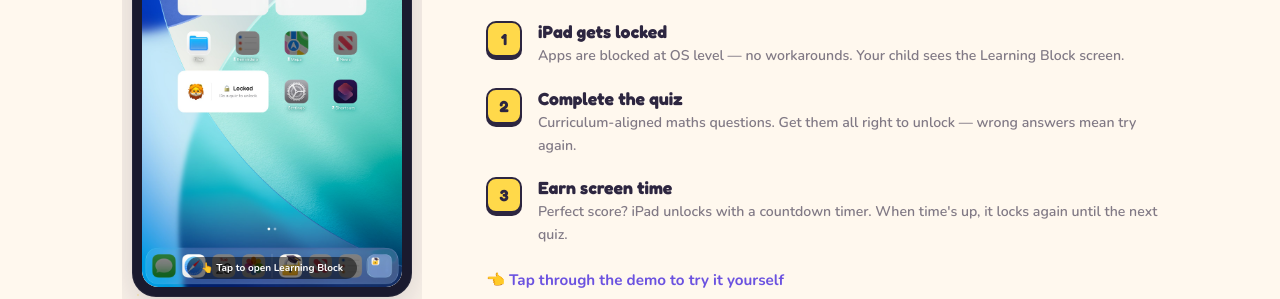
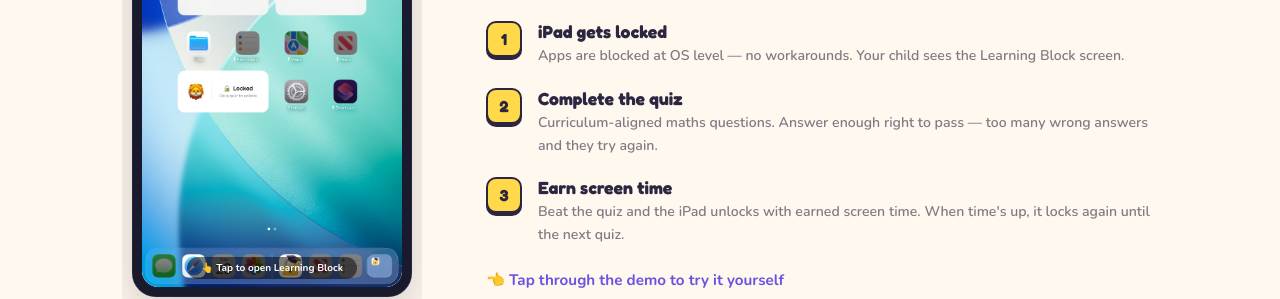
Before and after one commit to learningblockapp-png/learningblock, a plain HTML site: page index.html in a window 1280 px wide. Shown: the part 1017-1316 px from the top of the page. Drawn offline with nearby package versions, Linux system fonts and the light colour scheme; no server answers.

Commit message:
Update index.html

```diff
--- a/index.html
+++ b/index.html
@@ -302,14 +302,14 @@ footer{border-top:2.5px solid var(--dark);padding:1.75rem 2rem;display:flex;alig
               <div class="demo-step-num">2</div>
               <div>
                 <h4>Complete the quiz</h4>
-                <p>Curriculum-aligned maths questions. Get them all right to unlock — wrong answers mean try again.</p>
+                <p>Curriculum-aligned maths questions. Answer enough right to pass — too many wrong answers and they try again.</p>
               </div>
             </div>
             <div class="demo-step">
               <div class="demo-step-num">3</div>
               <div>
                 <h4>Earn screen time</h4>
-                <p>Perfect score? iPad unlocks with a countdown timer. When time's up, it locks again until the next quiz.</p>
+                <p>Beat the quiz and the iPad unlocks with earned screen time. When time's up, it locks again until the next quiz.</p>
               </div>
             </div>
           </div>
```
